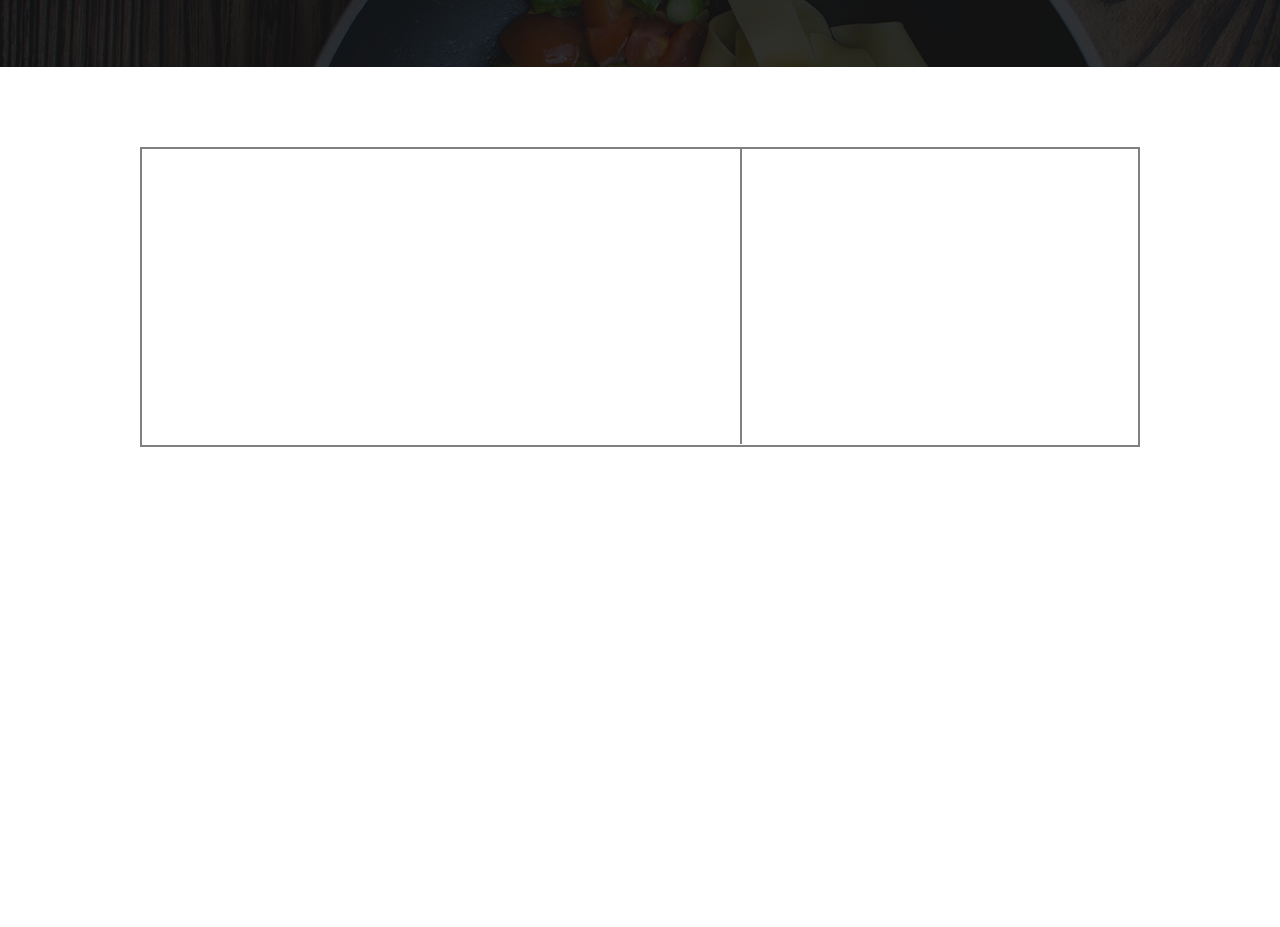
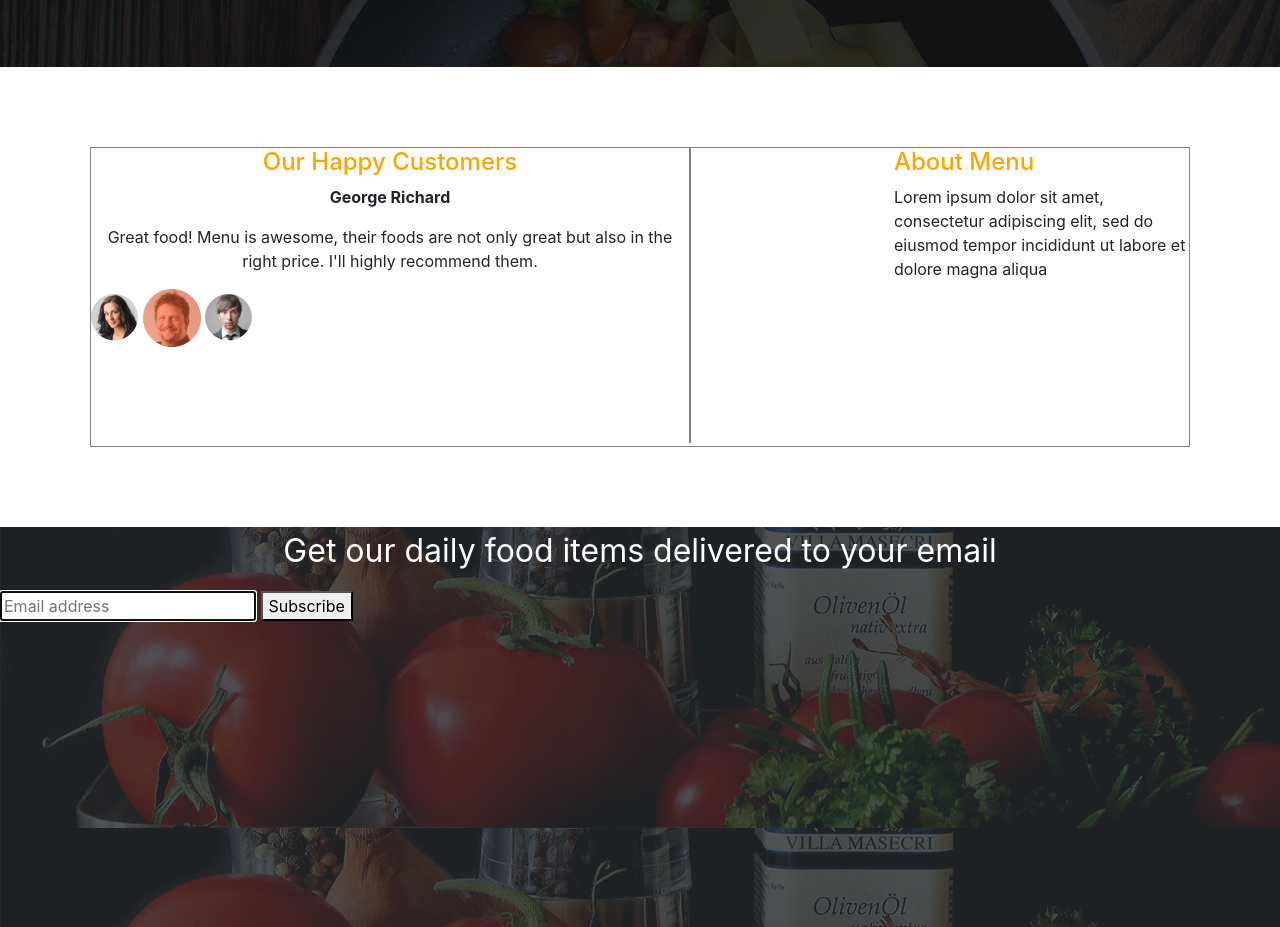
Before and after one commit to ricochieng/Anitas-Kitchen, a plain HTML site: page index.html in a window 1280 px wide. Shown: the part 2839-3766 px from the top of the page. Before the commit the page ends 3286 px from the top, so only its background shows below. Drawn offline with Linux system fonts and the light colour scheme.

Commit message:
The subscribe email button has been created

```diff
--- a/css/app.css
+++ b/css/app.css
@@ -148,11 +148,12 @@
 #customermenu {
 
     height: 300px;
-    width: 1000px;
+    width: 1100px;
     margin-top: 80px;
     margin-left: auto;
     margin-right: auto;
-    border: 2px solid gray;
+    margin-bottom: 80px;
+    border: 1px groove gray;
 
 }
 
@@ -160,13 +161,52 @@
     width: 600px;
     height: 295px;
     border-right: 2px solid gray;
+    float: left;
 
 }
 
+#customer p {
+    text-align: center;
+
+}
+#customer h4 {
+    text-align: center;
+    color: orange;
+
+}
+
+
 #aboutmenu {
   width: 300px;
-  background-color: blue;
   float:right;
-
+  padding-left: 5px;
 
 }
+
+#aboutmenu h4 {
+text-align: left;
+ color: orange;
+
+}
+
+#aboutmenu p {
+text-align: left;
+
+}
+
+#subscribe {
+    background-image: url("../images/subscribe.jpg");
+    height: 50vh;
+
+}
+
+#subscribe p {
+  text-align: center;
+  color: white;
+  margin-left: auto;
+  margin-right: auto;
+  display: block;
+  font-size: 200%;
+  margin-top: 75px;
+
+}
--- a/index.html
+++ b/index.html
@@ -75,12 +75,27 @@
 
       <section id="customermenu">
         <section id="customer">
-
+          <h4>Our Happy Customers</h4>
+          <p><b>George Richard</b></p>
+          <p>Great food! Menu is awesome, their foods are not only great but also in the right price. I'll highly recommend them.</p>
+          <img src="images/customers/p1.png" alt="">
+          <img src="images/customers/p2.png" alt="">
+          <img src="images/customers/p3.png" alt="">
         </section>
 
         <section id="aboutmenu">
+          <h4>About Menu</h4>
+            <p>Lorem ipsum dolor sit amet, consectetur adipiscing elit, sed do eiusmod tempor incididunt ut labore et dolore magna aliqua</p>
+        </section>
+      </section>
 
-        </section>
+      <section id="subscribe">
+        <p>Get our daily food items delivered to your email</p>
+        <form action="index.html" method="post" class="subscribe-form">
+      <input type="email" name="email" class="subscribe-input" placeholder="Email address" autofocus>
+      <button type="submit" class="subscribe-submit">Subscribe</button>
+    </form>
+
       </section>
 
     <script src="js/jquery-3.3.1.js"></script>
```
Also changed, not shown: images/subscribe.jpg (renamed from images/backgrounds/subscribe.jpg).
